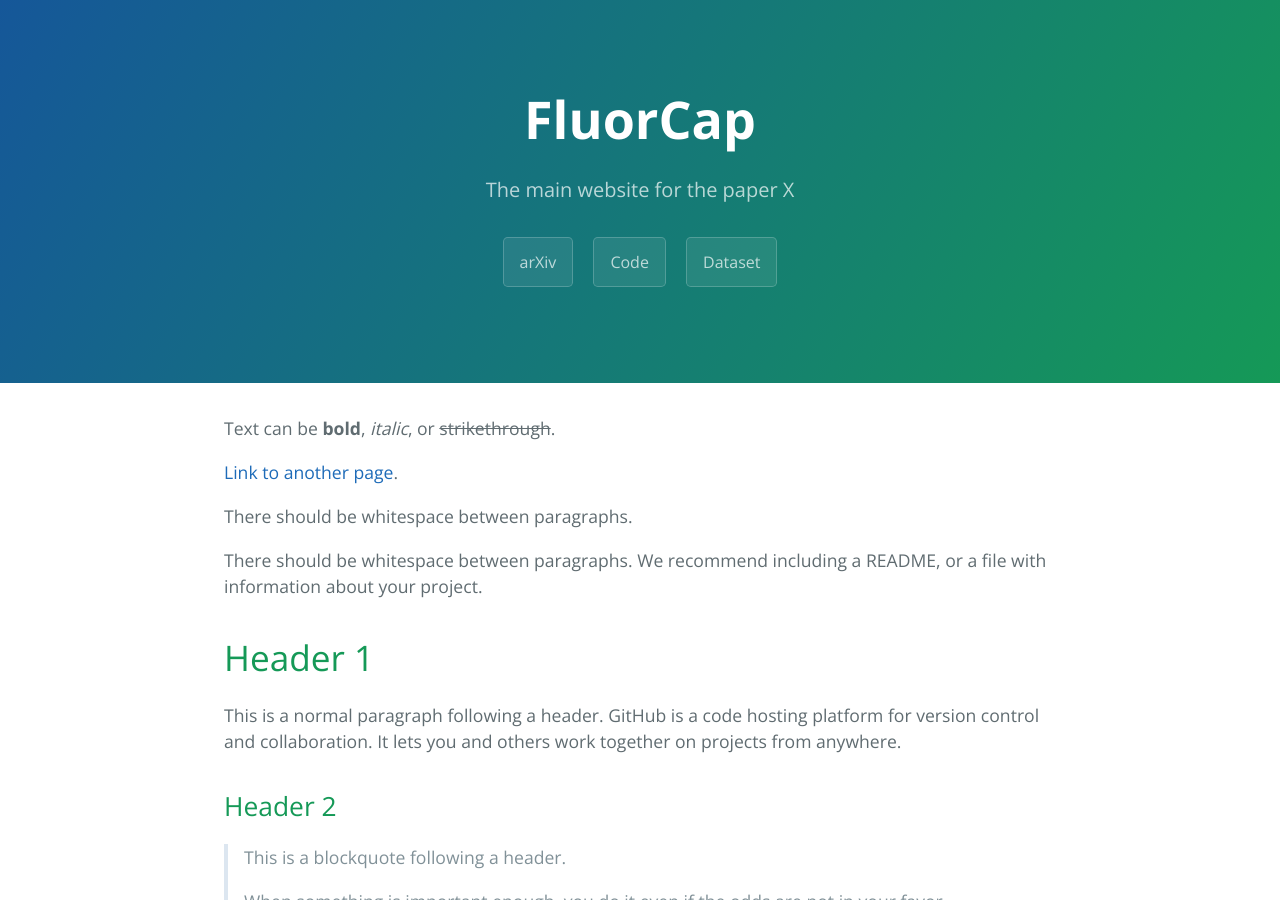
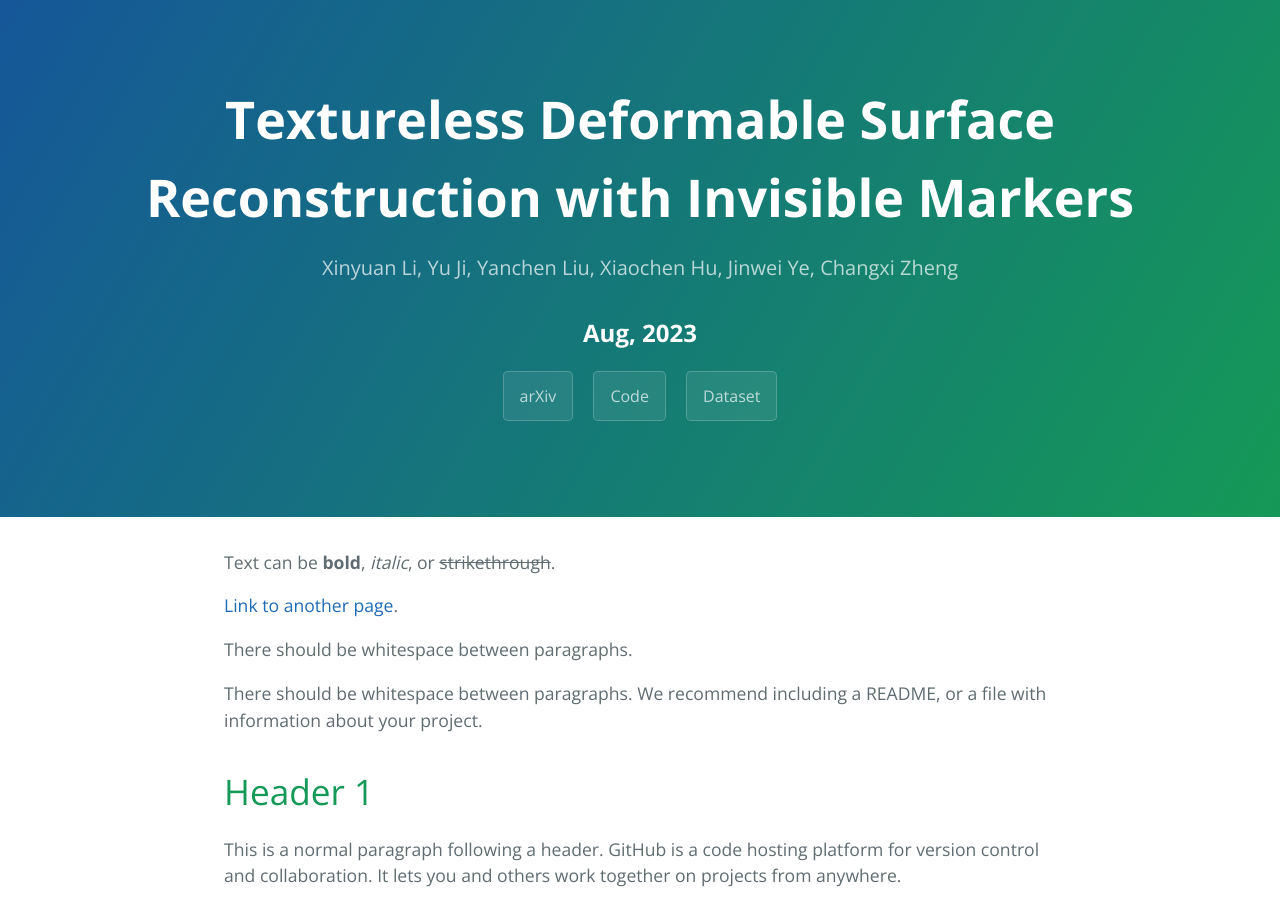
Before and after one commit to FluorCap/FluorCap.github.io, a Jekyll site: the page built from index.md, in a window 1280 px wide and 900 px high. Built offline with Jekyll 4.4.1, drawn with Linux system fonts in a browser that asks for light colours.

Commit message:
update title and authors

```diff
--- a/_config.yml
+++ b/_config.yml
@@ -1,5 +1,6 @@
-title: FluorCap
-description: The main website for the paper X
+title: Textureless Deformable Surface Reconstruction with Invisible Markers
+description: Xinyuan Li, Yu Ji, Yanchen Liu, Xiaochen Hu, Jinwei Ye, Changxi Zheng
+date: Aug, 2023
 show_downloads: true
 google_analytics:
 theme: jekyll-theme-cayman # https://github.com/pages-themes/cayman
--- a/_layouts/default.html
+++ b/_layouts/default.html
@@ -18,6 +18,7 @@
     <header class="page-header" role="banner">
       <h1 class="project-name">{{ page.title | default: site.title | default: site.github.repository_name }}</h1>
       <h2 class="project-tagline">{{ page.description | default: site.description | default: site.github.project_tagline }}</h2>
+      <h2 class="project-tagline2">{{ page.date | default: site.date }}</h2>
       {% if site.github.is_project_page %}
         <a href="{{ site.github.repository_url }}" class="btn">View on GitHub</a>
       {% endif %}
```
